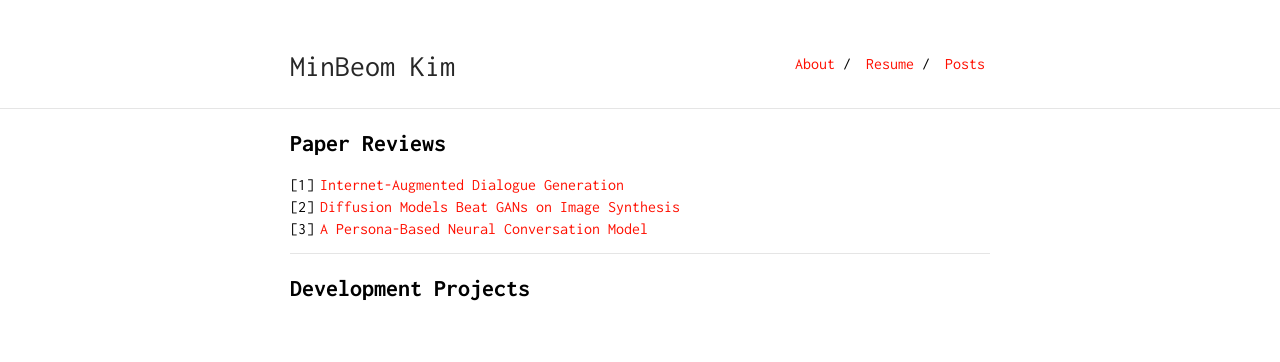
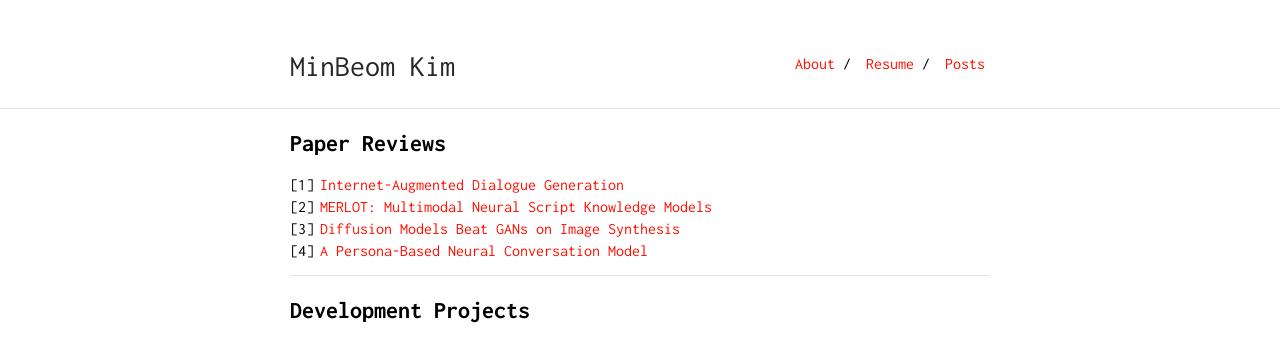
Before and after one commit to minbeomkim/minbeomkim.github.io, a Jekyll site: the page built from post.md, in a window 1280 px wide. Shown: the top 362 px of the page. Built offline with Jekyll 4.4.1, drawn with Linux system fonts in a browser that asks for light colours; our own code applies the rules of GitHub Pages for plain Markdown files.

Commit message:
Update post.md

```diff
--- a/post.md
+++ b/post.md
@@ -6,8 +6,9 @@ is_contact: true
 ## Paper Reviews
 
 1. [Internet-Augmented Dialogue Generation](https://minbeomkim.github.io/post-Internet-Augmented_Dialogue_Generation)
-2. [Diffusion Models Beat GANs on Image Synthesis]()
-3. [A Persona-Based Neural Conversation Model]()
+2. [MERLOT: Multimodal Neural Script Knowledge Models]()
+3. [Diffusion Models Beat GANs on Image Synthesis]()
+4. [A Persona-Based Neural Conversation Model]()
 
 
 ---
```
